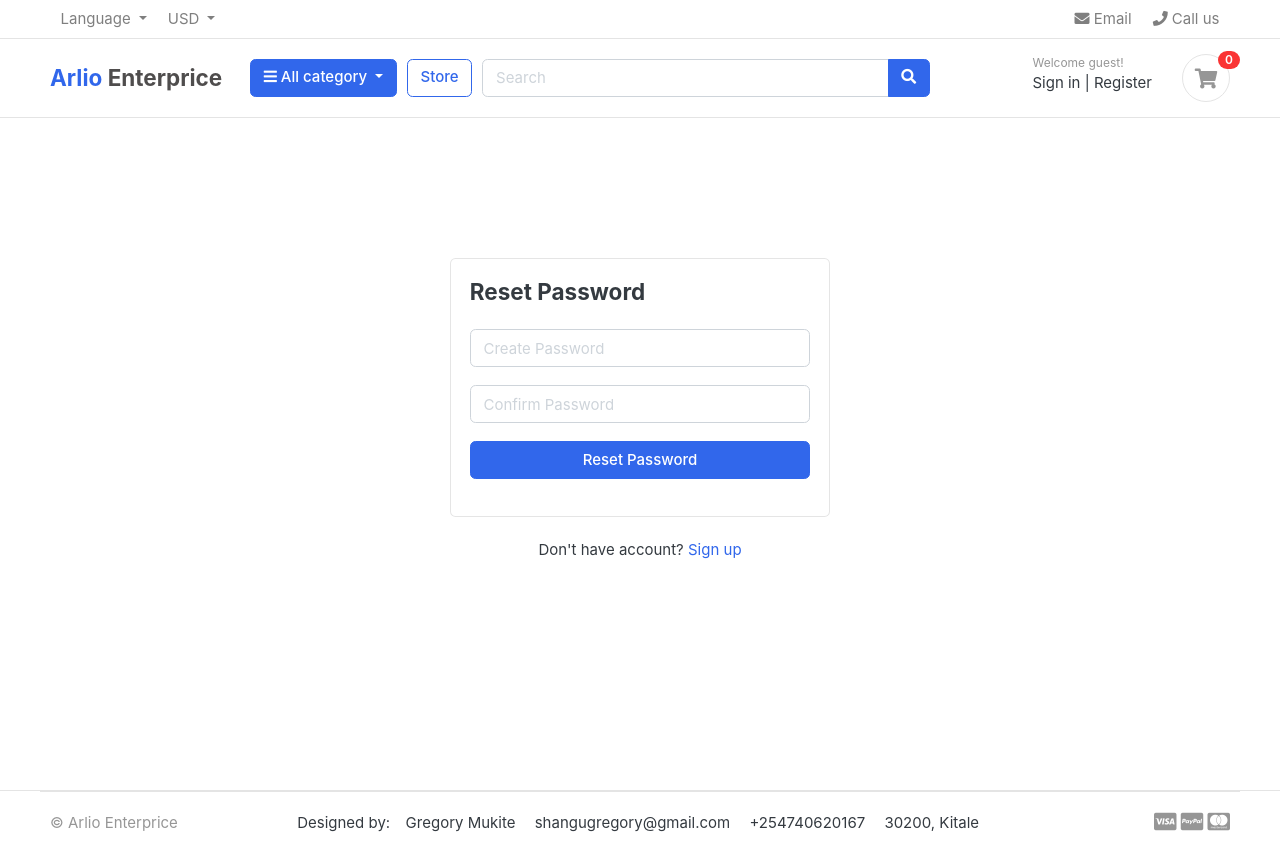
After one commit to shangugregory/Django-Ecommece, a Django app: page /account/reset_password/ in a window 1280 px wide. The commit adds this page. Run offline with Django 5.2, Linux system fonts and the light colour scheme; data comes from the database, SQL or seed files in the repository; both versions use the stored data as it was after the commit; some libraries are stand-ins or nearby versions; some web fonts are replaced.

Commit message:
password and validation

```diff
--- a/estore/accounts/urls.py
+++ b/estore/accounts/urls.py
@@ -5,7 +5,10 @@ urlpatterns = [
     path('register/', views.Register, name='register'),
     path('login/', views.Login, name='login'),
     path('logout/', views.Logout, name='logout'),
-
+    path('dashboard/', views.Dashboard, name='dashboard'),
+    path('', views.Dashboard, name='dashboard'),
     path('activate/<uidb64>/<token>/', views.activate, name='activate'),
-
+    path('forgotPassword/', views.forgotPassword, name='forgotPassword'),
+    path('resetpassword_validate/<uidb64>/<token>/', views.resetpassword_validate, name='resetpassword_validate'),
+    path('reset_password/', views.reset_password, name='reset_password')
 ]
--- a/estore/accounts/views.py
+++ b/estore/accounts/views.py
@@ -32,7 +32,7 @@ def Register(request):
 
             current_site = get_current_site(request)
             mail_subject = 'Please Activate Your account'
-            message = render_to_string('home/account_verification_email.html', {
+            message = render_to_string('accounts/account_verification_email.html', {
                 'user':user,
                 'domain':current_site,
                 'uid': urlsafe_base64_encode(force_bytes(user.pk)),
@@ -51,7 +51,7 @@ def Register(request):
     context={
         'form':form,
     }
-    return render(request, 'home/register.html', context)
+    return render(request, 'accounts/register.html', context)
 
 def Login(request):
     if request.method == 'POST':
@@ -61,13 +61,13 @@ def Login(request):
         user = auth.authenticate(email = email, password = password)
         if user is not None:
             auth.login(request, user)
-            #messages.success(request, 'You are now logged in')
-            return redirect('/')
+            messages.success(request, 'You are now logged in')
+            return redirect('dashboard')
         else:
             messages.error(request, 'Invalid Login Credentials!')
             redirect('login')
 
-    return render(request, 'home/signin.html')
+    return render(request, 'accounts/signin.html')
 
 
 @login_required(login_url = 'login')
@@ -91,3 +91,68 @@ def activate(request, uidb64, token):
     else:
         messages.error(request, 'invalid Activation Link')
         return redirect('register')
+
+@login_required(login_url='login')
+def Dashboard(request):
+    return render(request, 'accounts/dashboard.html')
+
+
+def forgotPassword(request):
+    if request.method == 'POST':
+        email = request.POST['email']
+        if Account.objects.filter(email = email).exists():
+            user = Account.objects.get(email__iexact = email)
+
+#reset password email
+            current_site = get_current_site(request)
+            mail_subject = 'Reset your password'
+            message = render_to_string('accounts/reset_password_email.html', {
+                'user':user,
+                'domain':current_site,
+                'uid': urlsafe_base64_encode(force_bytes(user.pk)),
+                'token': default_token_generator.make_token(user)
+
+            })
+            to_email = email
+            send_email = EmailMessage(mail_subject, message, to = [to_email])
+            send_email.send()
+            messages.success(request, 'Password reset email has been sent to your email address')
+            return redirect('login')
+
+        else:
+            messages.error(request, "Account does not exist!")
+            return redirect('forgotPassword')
+    return render(request, 'accounts/forgot_password.html')
+
+def resetpassword_validate(request, uidb64, token):
+    try:
+        uid = urlsafe_base64_decode(uidb64).decode()
+        user = Account._default_manager.get(pk = uid)
+    except(TypeError, ValueError, Account.DoesNotExist):
+        user = None
+    if user is not None and default_token_generator.check_token(user, token):
+        request.session['uid'] = uid
+        messages.success(request, 'please reset your password')
+        return redirect('reset_password')
+
+    else:
+        messages.error(request, 'This link is expired')
+        return redirect('login')
+
+def reset_password(request):
+    if request.method == 'POST':
+        password = request.POST['create_password']
+        confirm_password = request.POST['confirm_password']
+
+        if password == confirm_password:
+            uid = request.session.get('uid')
+            user = Account.objects.get(pk = uid)
+            user.set_password(password)
+            user.save()
+            messages.success(request, "Password Reset successful")
+            return redirect('login')
+        else:
+            messages.error(request, 'Passwords do not match')
+            return redirect('reset_password')
+    else:
+        return render(request, 'accounts/reset_password.html')
--- a/estore/carts/views.py
+++ b/estore/carts/views.py
@@ -114,4 +114,4 @@ def Cart(request, total = 0, quantity = 0, cart_items = None):
         'tax':tax
     }
 
-    return render(request, 'home/cart.html', context)
+    return render(request, 'cart/cart.html', context)
--- a/estore/estore/templates/home/dashboard.html
+++ b/estore/estore/templates/accounts/dashboard.html
@@ -2,7 +2,7 @@
 {% load static%}
 {% block content %}
 <section class="section-conten padding-y bg">
-
+{% include 'includes/alerts.html' %}
 <div class="container">
 	<div class="row">
 	<aside class="col-md-3">
@@ -16,7 +16,7 @@
 			<a class="list-group-item" href="#"> Received orders </a>
 		</ul>
 		<br>
-		<a class="btn btn-light btn-block" href="#"> <i class="fa fa-power-off"></i> <span class="text">Log out</span> </a>
+		<a class="btn btn-light btn-block" href="{% url 'logout' %}"> <i class="fa fa-power-off"></i> <span class="text">Log out</span> </a>
 		<!--   SIDEBAR .//END   -->
 	</aside>
 	<main class="col-md-9">
--- /dev/null
+++ b/estore/estore/templates/accounts/reset_password.html
@@ -0,0 +1,34 @@
+{% extends 'home/base.html' %}
+{% load static %}
+{% block content %}
+<section class="section-conten padding-y" style="min-height:84vh">
+{% if 'verification' in request.GET.command%}
+<div class="container mx-auto alert alert-primary alert-infor text-center" role="alert" style="max-width: 1024px; margin-top:100px;">
+  We have sent you a verification Link to your email adress {{request.GET.email}}
+  <br><br>
+  already verified? <a href="{%url 'login'%}"> login</a>
+</div>
+{% else %}
+	<div class="card mx-auto" style="max-width: 380px; margin-top:100px;">
+        <div class="card-body">
+      <h4 class="card-title mb-4">Reset Password</h4>
+      {% include 'includes/alerts.html' %}
+      <form action="{% url 'reset_password' %}" method="POST">
+        {% csrf_token %}
+          <div class="form-group">
+			 <input type="password" class="form-control" placeholder="Create Password" name="create_password">
+          </div> <!-- form-group// -->
+          <div class="form-group">
+			<input type="password" class="form-control" placeholder="Confirm Password" name="confirm_password">
+          </div> <!-- form-group// -->
+          <div class="form-group">
+              <button type="submit" class="btn btn-primary btn-block"> Reset Password  </button>
+          </div> <!-- form-group// -->
+      </form>
+      </div> <!-- card-body.// -->
+    </div> <!-- card .// -->
+     <p class="text-center mt-4">Don't have account? <a href="{% url 'register' %}">Sign up</a></p>
+     <br><br>
+{% endif %}
+</section>
+{% endblock content %}
--- a/estore/estore/templates/home/signin.html
+++ b/estore/estore/templates/accounts/signin.html
@@ -7,7 +7,7 @@
 <section class="section-conten padding-y" style="min-height:84vh">
 {% if 'verification' in request.GET.command%}
 <div class="container mx-auto alert alert-primary alert-infor text-center" role="alert" style="max-width: 1024px; margin-top:100px;">
-  We have sent you a verification email to your email adress {{request.GET.email}}
+  We have sent you a verification Link to your email adress {{request.GET.email}}
   <br><br>
   already verified? <a href="{%url 'login'%}"> login</a>
 </div>
@@ -28,7 +28,7 @@
           </div> <!-- form-group// -->
 
           <div class="form-group">
-          	<a href="#" class="float-right">Forgot password?</a>
+          	<a href="{% url 'forgotPassword' %}" class="float-right">Forgot password?</a>
 
           </div> <!-- form-group form-check .// -->
           <div class="form-group">
--- a/estore/estore/templates/home/base.html
+++ b/estore/estore/templates/home/base.html
@@ -127,7 +127,7 @@ $(document).ready(function() {
                             <div class="widget-header">
                                 <small class="title text-muted">Welcome {{user.first_name}}</small>
                                 <div>
-                                    <a href="/">Dashboard</a> <span class="dark-transp"> | </span>
+                                    <a href="{% url 'dashboard' %}">Dashboard</a> <span class="dark-transp"> | </span>
                                     <a href="{% url 'logout' %}"> Log out</a>
                                 </div>
                             </div>
--- a/estore/estore/urls.py
+++ b/estore/estore/urls.py
@@ -12,7 +12,6 @@ urlpatterns = [
     path('account/', include('accounts.urls')),
     path('store/', include('store.urls')),
     path('cart/', include('carts.urls')),
-    path('dashboard', home_views.Dashboard, name='dashboard'),
     path('order_completed', home_views.OrderCompleted, name='orde_completed'),
     path('place_order', home_views.PlaceOrder, name='place_order'),
     path('product', home_views.ProductDetail, name='product'),
--- a/estore/estore/views.py
+++ b/estore/estore/views.py
@@ -8,8 +8,7 @@ def Home(request):
     context={'product':product,}
     return render(request, 'home/index.html', context)
 
-def Dashboard(request):
-    return render(request, 'home/dashboard.html', {})
+
 
 def OrderCompleted(request):
     return render(request, 'home/orde_completed.html', {})
--- a/estore/store/views.py
+++ b/estore/store/views.py
@@ -44,7 +44,7 @@ def Product_Detail(request, category_slug ,product_slug):
         'single_product' : single_product,
         'in_cart': in_cart
     }
-    return render(request, 'home/product-detail.html', context)
+    return render(request, 'store/product-detail.html', context)
 
 def Search(request):
     if 'keyword' in request.GET:
```
Also changed, not shown: estore/estore/templates/accounts/forgot_password.html (added, +48 -0 lines), estore/estore/templates/accounts/reset_password_email.html (added, +10 -0 lines), estore/db.sqlite3, estore/estore/templates/accounts/account_verification_email.html (renamed from estore/estore/templates/home/account_verification_email.html), estore/estore/templates/accounts/register.html (renamed from estore/estore/templates/home/register.html), estore/estore/templates/cart/cart.html (renamed from estore/estore/templates/home/cart.html), estore/estore/templates/store/product-detail.html (renamed from estore/estore/templates/home/product-detail.html), estore/estore/templates/store/store.html (renamed from estore/store/templates/store/store.html).
